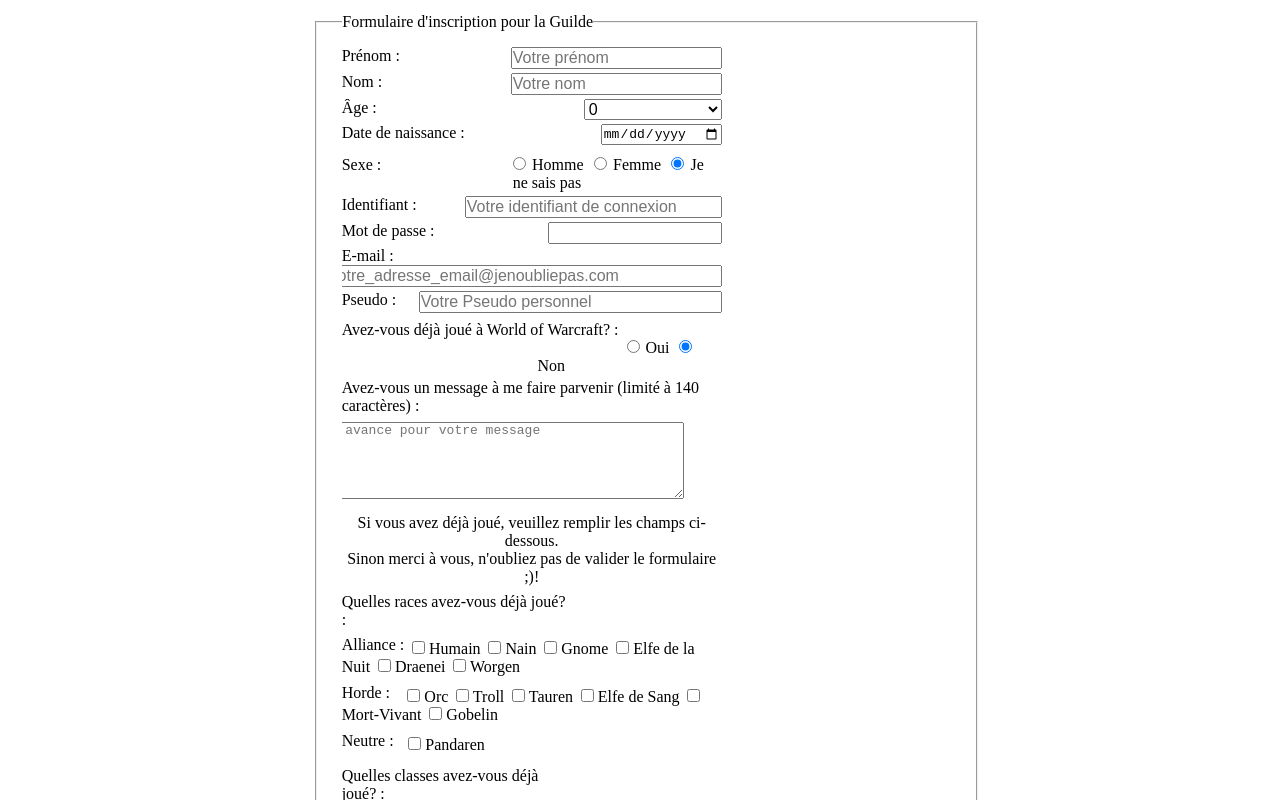
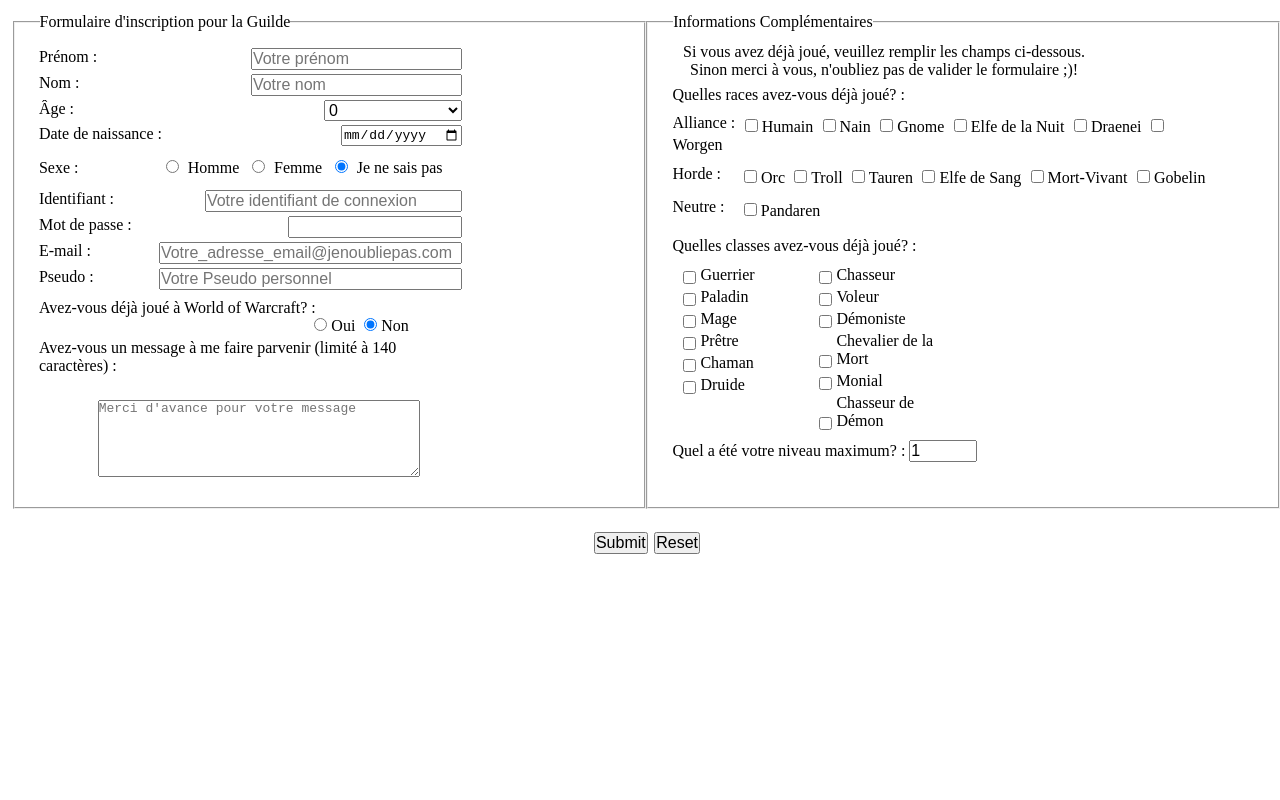
Before and after one commit to NeoFlake/formulaire, a plain HTML site: page index.html in a window 1280 px wide. Drawn offline with Linux system fonts and the light colour scheme.

Commit message:
version finalisé

```diff
--- a/css/style.css
+++ b/css/style.css
@@ -18,12 +18,12 @@ h5, h6{
 }
 
 form{
+	display: flex;
 	margin: 1% 0 1% 1%;
 }
 
 fieldset{
-	margin: auto;
-	width: 50%;
+	flex: 1;
 	padding: 1%;
 }
 
@@ -32,7 +32,7 @@ legend{
 }
 
 #main_info{
-	width: 60%;
+	width: 70%;
 	margin-left: 1.9%;
 
 }
@@ -52,7 +52,7 @@ legend{
 
 #main_info_gender{
 	display: inline-block;
-	width: 55%;
+	width: 70%;
 	float: right;
 }
 
@@ -61,7 +61,7 @@ legend{
 }
 
 #id_info{
-	width: 60%;
+	width: 70%;
 	margin-left: 1.9%;
 }
 
@@ -78,7 +78,7 @@ legend{
 }
 
 #player_info{
-	width: 60%;
+	width: 70%;
 	margin-left: 1.9%;
 }
 
@@ -95,18 +95,13 @@ legend{
 }
 
 #player_info h5{
-
 	float: left;
 }
 
 #player_info_played{
 	display: inline-block;
 	float: right;
-	width: 50%;
-}
-
-#player_info_played input[id="YES"]{
-	margin-left: 50%;
+	width: 35%;
 }
 
 #player_info_played label{
@@ -120,11 +115,11 @@ legend{
 
 textarea{
 	float: right;
-	margin: 2% 10% 2% 10%;
+	margin: 6% 10% 2% 10%;
 }
 
 header{
-	width: 60%;
+	width: 70%;
 	margin-left: 1.9%;
 }
 
@@ -135,13 +130,13 @@ header h5{
 
 #first_multibox, #second_multibox{
 	display: block;
-	width: 60%;
+	width: 90%;
 	margin: 1% 0 1% 1.9%;
 }
 
 #first_multibox h5, #second_multibox h5{
 	display: block;
-	width: 60%;
+	width: 70%;
 	margin-bottom: 1%;
 }
 
@@ -189,9 +184,10 @@ header h5{
 }
 
 #button_area{
-	margin: 2% 0 0 1.9%;
+	display: block;
+	margin: auto 40%;
 }
 
 input[name="Envoyer"]{
-	margin: 0 1.5%;
+	margin: 4% 1% 0 32%;
 }
--- a/index.html
+++ b/index.html
@@ -222,7 +222,7 @@
 							<p>
 
 								<label for="email">E-mail :</label>
-								<input type="email" name="mail" size="40" placeholder="Votre_adresse_email@jenoubliepas.com" id="email" />
+								<input type="email" name="mail" size="30" placeholder="Votre_adresse_email@jenoubliepas.com" id="email" />
 
 							</p>
 
@@ -253,13 +253,19 @@
 							<p id="user_message_area">
 
 								<label for="user_message">Avez-vous un message à me faire parvenir (limité à 140 caractères) :</label>
-								<textarea name="message" rows="5" cols="50" maxlength="140" placeholder="Merci d'avance pour votre message" id="user_message" ></textarea>
+								<textarea name="message" rows="5" cols="40" maxlength="140" placeholder="Merci d'avance pour votre message" id="user_message" ></textarea>
 
 							</p>
 
 						</div>
 
 					</div>
+
+				</fieldset>
+
+					<fieldset>
+
+						<legend>Informations Complémentaires</legend>
 
 						<div id="player_form">
 
@@ -408,6 +414,10 @@
 
 						</div>
 
+					</fieldset>
+
+			</form>
+
 			<div id="button_area">
 
 				<input type="submit" name="Envoyer" />
@@ -415,10 +425,6 @@
 
 			</div>
 
-				</fieldset>
-
-			</form>
-
 		</div>
 
 	</body>
```
Lines whose indentation alone changed are shown as unchanged.
